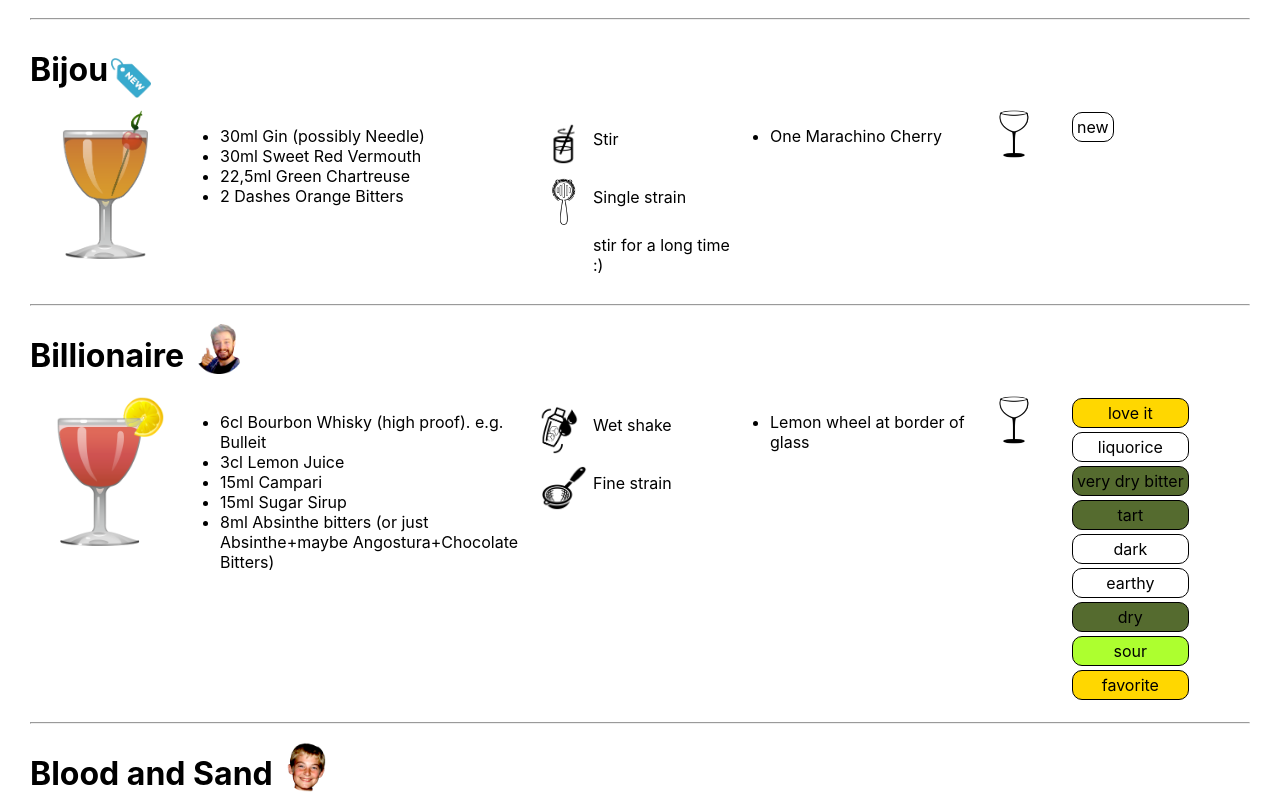
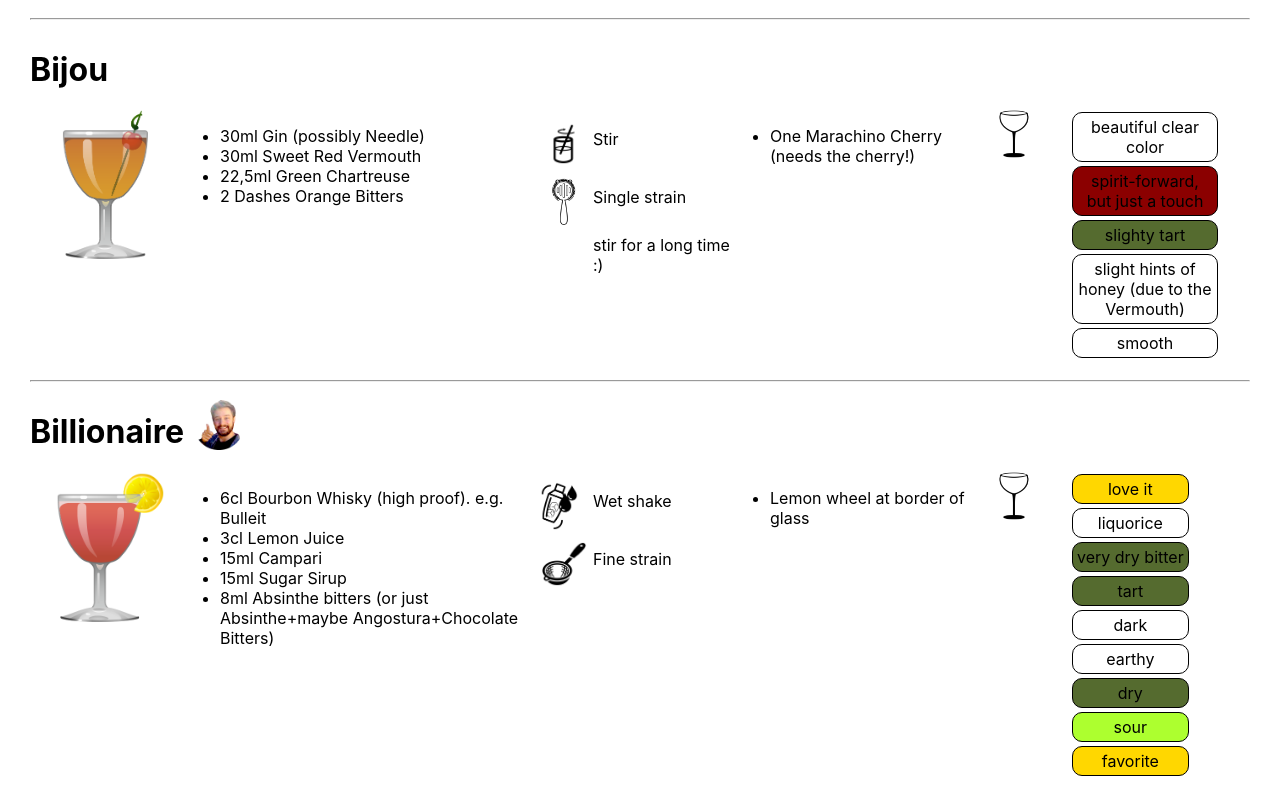
Before and after one commit to FlorianLiebhart/cocktails, a React (Create React App) app: page /bartender in a window 1280 px wide. Shown: the part 1664-2457 px from the top of the page. Built offline with nearby package versions, Linux system fonts and the light colour scheme.

Commit message:
flora heavy disapprove image + more cocktail tasting notes

```diff
--- a/src/components/CocktailList.tsx
+++ b/src/components/CocktailList.tsx
@@ -8,6 +8,7 @@ import recommendationImg from "../domain/images/recommendation.png";
 import recommendationSimoneImg from "../domain/images/recommendationsimone.png";
 import recommendationFloraImg from "../domain/images/recommendationflora.png";
 import recommendationChristianImg from "../domain/images/recommendationchristian.png";
+import floraheavydisapprove from "../domain/images/floraheavydisapprove.png";
 
 
 // Howto: Best style: https://www.sitepoint.com/react-components-styling-options/
@@ -41,6 +42,9 @@ const CocktailListItem: React.FC<any> = ({cocktail}) =>
             }
             {
                cocktail.tags.includes("christianapproved")?<img src={recommendationChristianImg} style={recommendationStyle}/>:<div/>
+            }
+            {
+               cocktail.tags.includes("floraheavydisapprove")?<img src={floraheavydisapprove} style={recommendationStyle}/>:<div/>
             }
             {
                cocktail.tags.includes("floraapproved")?<img src={recommendationFloraImg} style={{
--- a/src/components/GuestCocktailList.tsx
+++ b/src/components/GuestCocktailList.tsx
@@ -7,6 +7,7 @@ import newTagImg from "../domain/images/new.png";
 import recommendationImg from "../domain/images/recommendation.png";
 import recommendationSimoneImg from "../domain/images/recommendationsimone.png";
 import recommendationFloraImg from "../domain/images/recommendationflora.png";
+import floraheavydisapprove from "../domain/images/floraheavydisapprove.png";
 import recommendationChristianImg from "../domain/images/recommendationchristian.png";
 
 const GuestCocktailListItem: React.FC<any> = ({cocktail}) =>
@@ -49,6 +50,18 @@ const GuestCocktailListItem: React.FC<any> = ({cocktail}) =>
             }
             {
                cocktail.tags.includes("floraapproved")?<img src={recommendationFloraImg} style={{
+                 maxHeight: '50px',
+                 maxWidth:'50px',
+                 position: 'relative',
+                 left: '10px',
+                 top: '10px',
+                 border: '0px',
+                 borderColor: 'goldenrod',
+                 borderStyle: 'double',
+                 borderRadius: '100px'
+               }}/>:<div/>
+            }{
+               cocktail.tags.includes("floraheavydisapprove")?<img src={floraheavydisapprove} style={{
                  maxHeight: '50px',
                  maxWidth:'50px',
                  position: 'relative',
--- a/src/domain/cocktails.ts
+++ b/src/domain/cocktails.ts
@@ -223,7 +223,8 @@ const maitai = {
         "fancy",
         "Trader Vic",
         "simoneapproved",
-        "christianapproved"
+        "christianapproved",
+        "floraapproved"
     ],
     history: [
     ],
@@ -432,7 +433,8 @@ const penicillin = {
         "amazing",
         "favorite",
         "modern classic 2005",
-        "refreshing"
+        "refreshing",
+        "smoky"
     ],
     history: [
     ],
@@ -903,9 +905,9 @@ const saturn = {
     picture: imgSaturn,
     ingredients: [
         "75ml London Dry Gin (Tanqueray)",
-        "30ml Lemon Juice",
+        "30ml Lemon Juice (maybe try with lime instead next time)",
         "15ml Passion Fruit Juice (or puree or liqueur. I bought it at Biowelt Schlessmann)",
-        "15ml Sugar Sirup (maybe a little less sweet, 1cl",
+        "10ml Sugar Sirup (maybe only 5ml, used to be 15ml, still a bit sweet)",
         "15ml Orgeat",
         "15ml Falernum (John D. Taylor's Velvet)"
     ],
@@ -936,7 +938,7 @@ const saturn = {
         "fruity",
         "sweet",
         "vacation feeling",
-        "best tiki so far",
+        "great tiki",
         "favorite",
         "simoneapproved"
     ],
@@ -1126,7 +1128,8 @@ const millionaire = {
         "stays on your tongue forever",
         "worst drink I've had so far",
         "nutmeg totally unnecessary",
-        "rm -rf millionare"
+        "rm -rf millionare",
+        "floraheavydisapprove"
     ],
     history: [
     ],
@@ -1300,6 +1303,7 @@ const nakedandfamous = {
         "2cl Yellow Chartreuse (if only green: maybe 1/3 less and replace by honey sirup",
         "2cl Aperol",
         "2cl Lime Juice",
+        "a bit low quantity, "
     ],
     ingredientsGuest: [
         "Mezcal",
@@ -1318,7 +1322,14 @@ const nakedandfamous = {
         GLASS_NICKANDNORA
     ],
     tags: [
-        "new"
+        "favorite",
+        "sour",
+        "perfectly balanced lime",
+        "tequila tastes not too priminent but well noticable",
+        "just the right amount of sweet",
+        "refreshing",
+        "pretty pink color",
+        "floraapproved"
     ],
     history: [
     ],
@@ -1474,13 +1485,17 @@ const bijou = {
         "stir for a long time :)"
     ],
     garnishes: [
-        "One Marachino Cherry"
-    ],
-    glasses: [
-        GLASS_NICKANDNORA
-    ],
-    tags: [
-        "new"
+        "One Marachino Cherry (needs the cherry!)"
+    ],
+    glasses: [
+        GLASS_NICKANDNORA
+    ],
+    tags: [
+        "beautiful clear color",
+        "spirit-forward, but just a touch",
+        "slighty tart",
+        "slight hints of honey (due to the Vermouth)",
+        "smooth"
     ],
     history: [
     ],
```
Also changed, not shown: src/domain/images/floraheavydisapprove.png (added).
